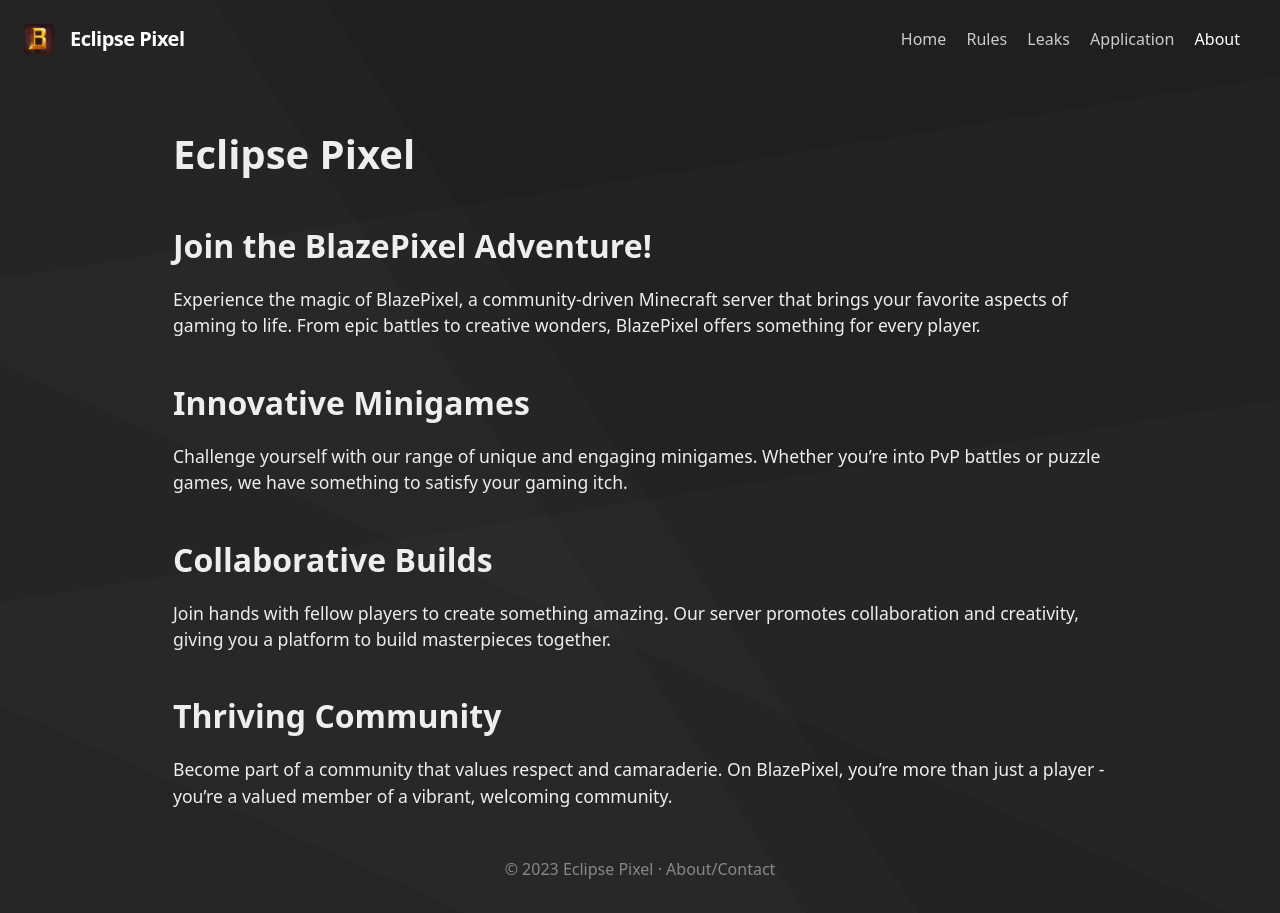
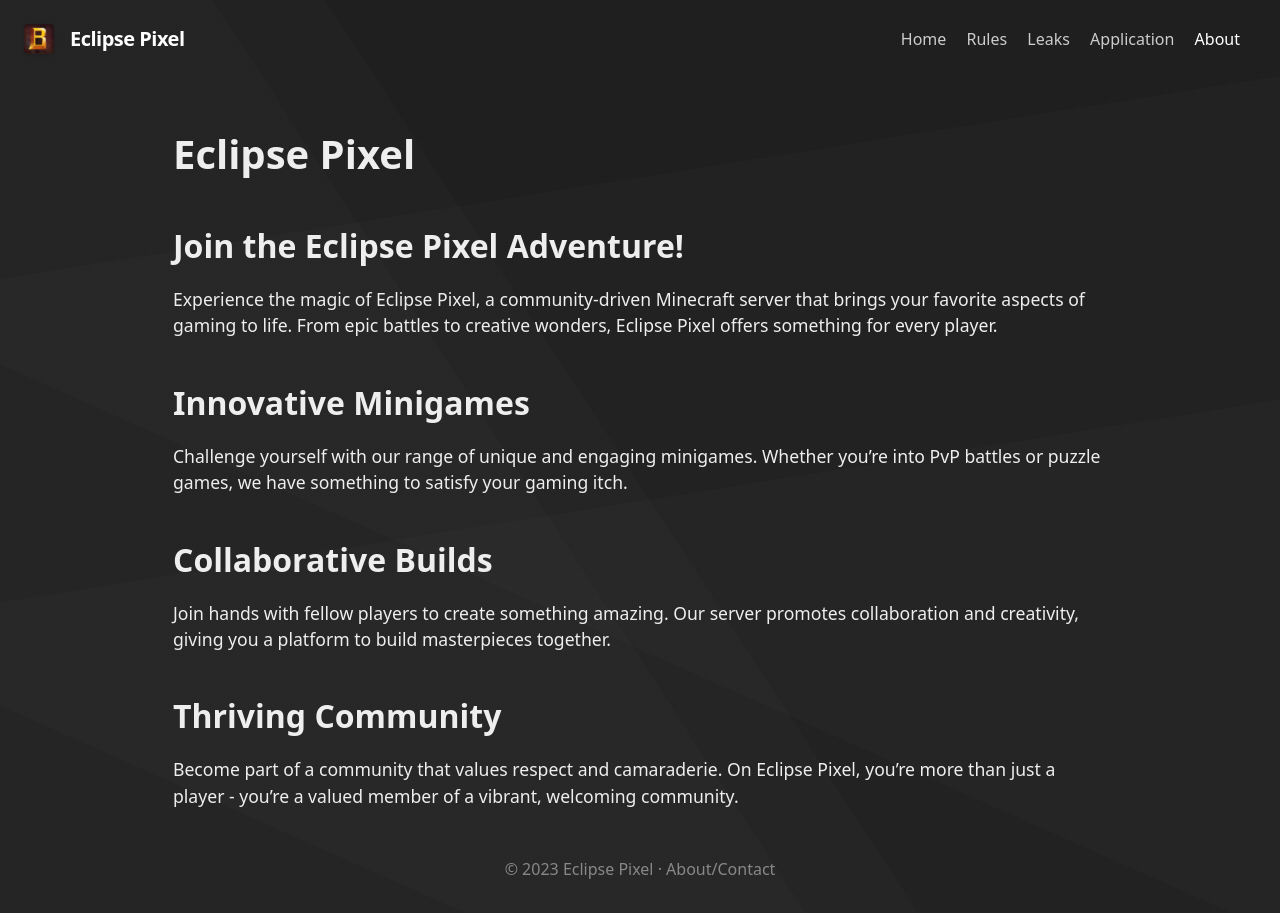
Before and after one commit to BlazePixel-Network/website, a Jekyll site: the page built from docs/about.md, in a window 1280 px wide. Built offline with Jekyll 4.4.1, drawn with Linux system fonts in a browser that asks for light colours; our own code applies the rules of GitHub Pages for plain Markdown files.

Commit message:
Update about.md

```diff
--- a/docs/about.md
+++ b/docs/about.md
@@ -4,9 +4,9 @@ navname: About
 ---
 
 # {{ site.serverName }}
-## Join the BlazePixel Adventure!
+## Join the Eclipse Pixel Adventure!
 
-Experience the magic of BlazePixel, a community-driven Minecraft server that brings your favorite aspects of gaming to life. From epic battles to creative wonders, BlazePixel offers something for every player.
+Experience the magic of Eclipse Pixel, a community-driven Minecraft server that brings your favorite aspects of gaming to life. From epic battles to creative wonders, Eclipse Pixel offers something for every player.
 
 ## Innovative Minigames
 
@@ -18,4 +18,4 @@ Join hands with fellow players to create something amazing. Our server promotes
 
 ## Thriving Community
 
-Become part of a community that values respect and camaraderie. On BlazePixel, you're more than just a player - you're a valued member of a vibrant, welcoming community.
+Become part of a community that values respect and camaraderie. On Eclipse Pixel, you're more than just a player - you're a valued member of a vibrant, welcoming community.
```
